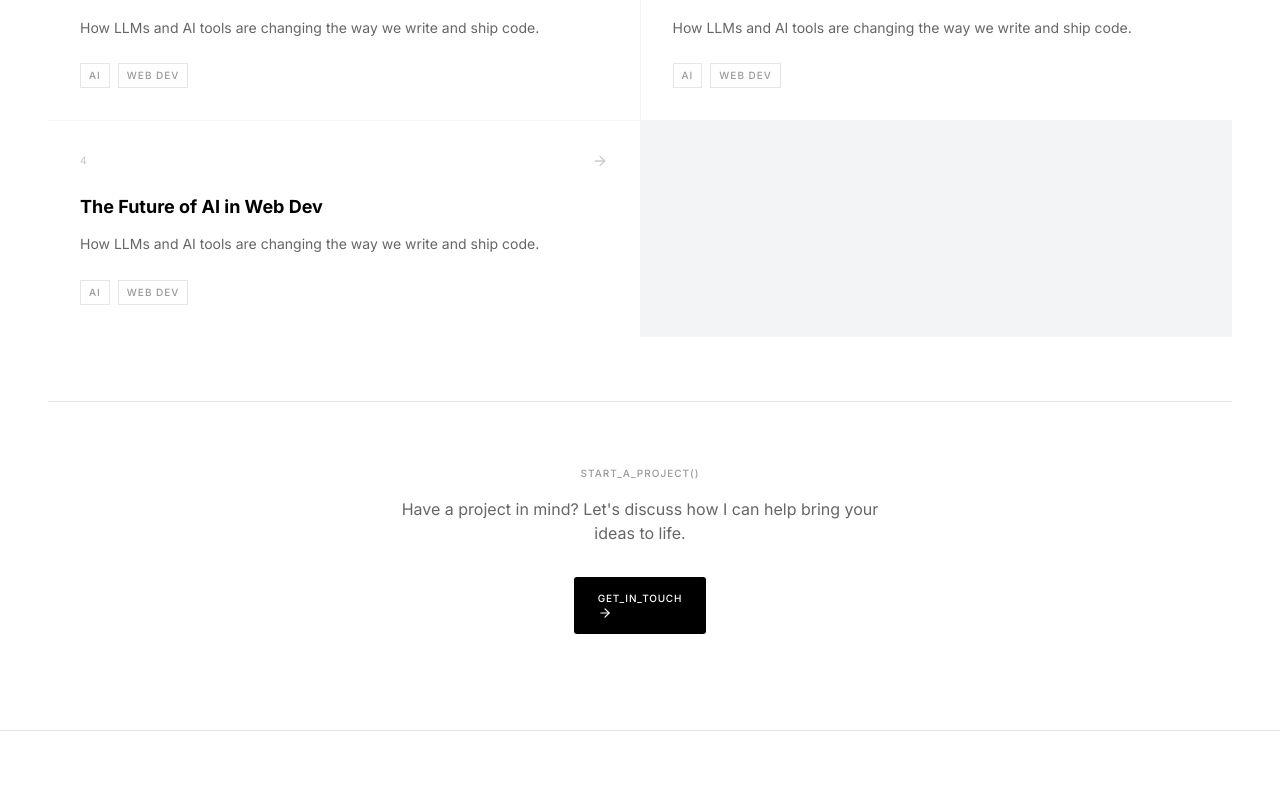
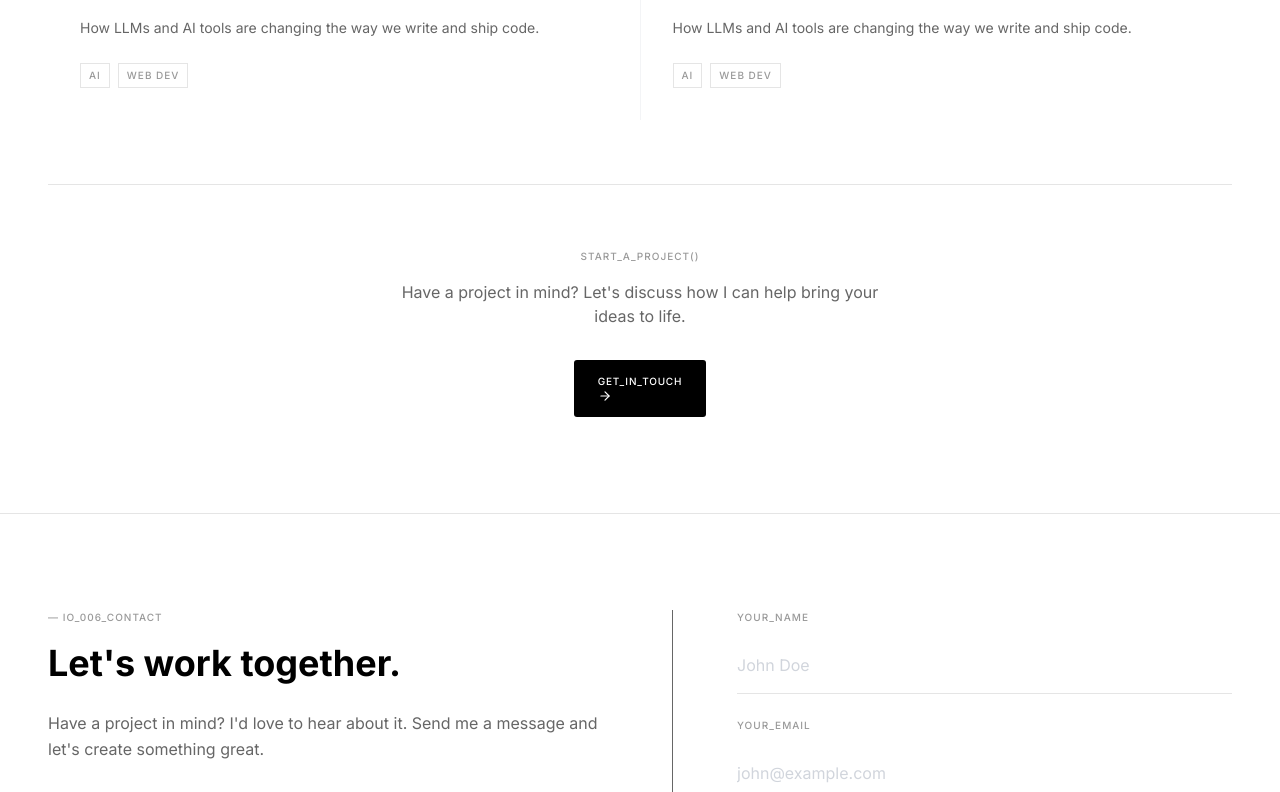
Before and after one commit to shahid0980/my-portfolio, a React (Vite) app: page / in a window 1280 px wide. Shown: the part 4008-4800 px from the top of the page. Built offline with nearby package versions, Linux system fonts and the light colour scheme; no server answers.

Commit message:
update blog section and contact section

```diff
--- a/src/components/sections/Blog.tsx
+++ b/src/components/sections/Blog.tsx
@@ -26,14 +26,7 @@
         tags: ["AI", "Web Dev"],
         link: "#"
     },
-    {
-        id: 3,
-        title: "The Future of AI in Web Dev",
-        description: "How LLMs and AI tools are changing the way we write and ship code.",
-        date: "Jan 12, 2026",
-        tags: ["AI", "Web Dev"],
-        link: "#"
-    },
+
     {
         id: 4,
         title: "The Future of AI in Web Dev",
--- a/src/components/sections/Contact.tsx
+++ b/src/components/sections/Contact.tsx
@@ -42,7 +42,7 @@
             viewport={{ once: true }}
             transition={{ duration: 0.5 }}
           >
-            <p className="text-label dark-text-muted mb-4">— IO_005_CONTACT</p>
+            <p className="text-label dark-text-muted mb-4">— IO_006_CONTACT</p>
             <h2 className="text-3xl md:text-4xl font-bold dark-text-primary mb-6 leading-tight">
               Let's work together.
             </h2>
```
